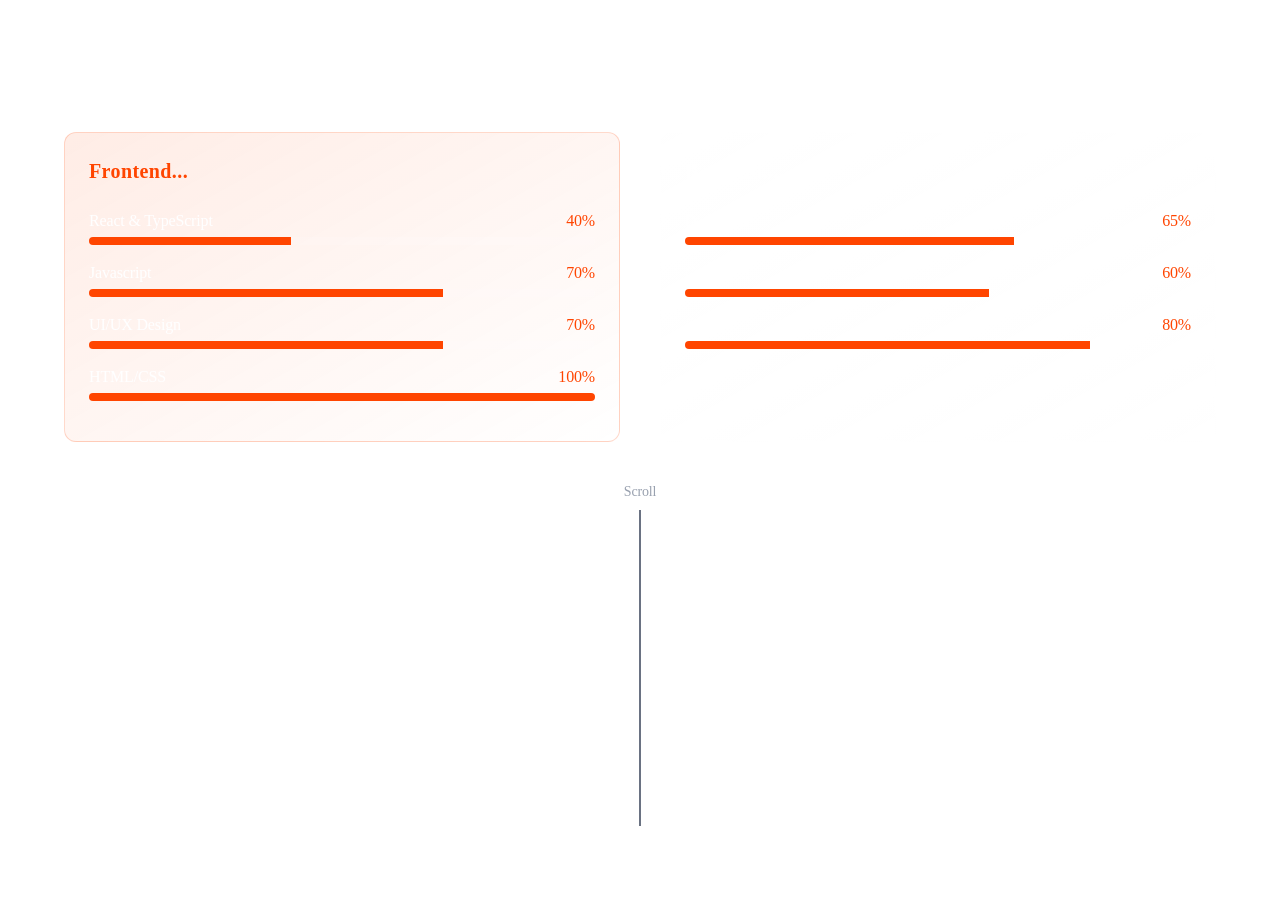
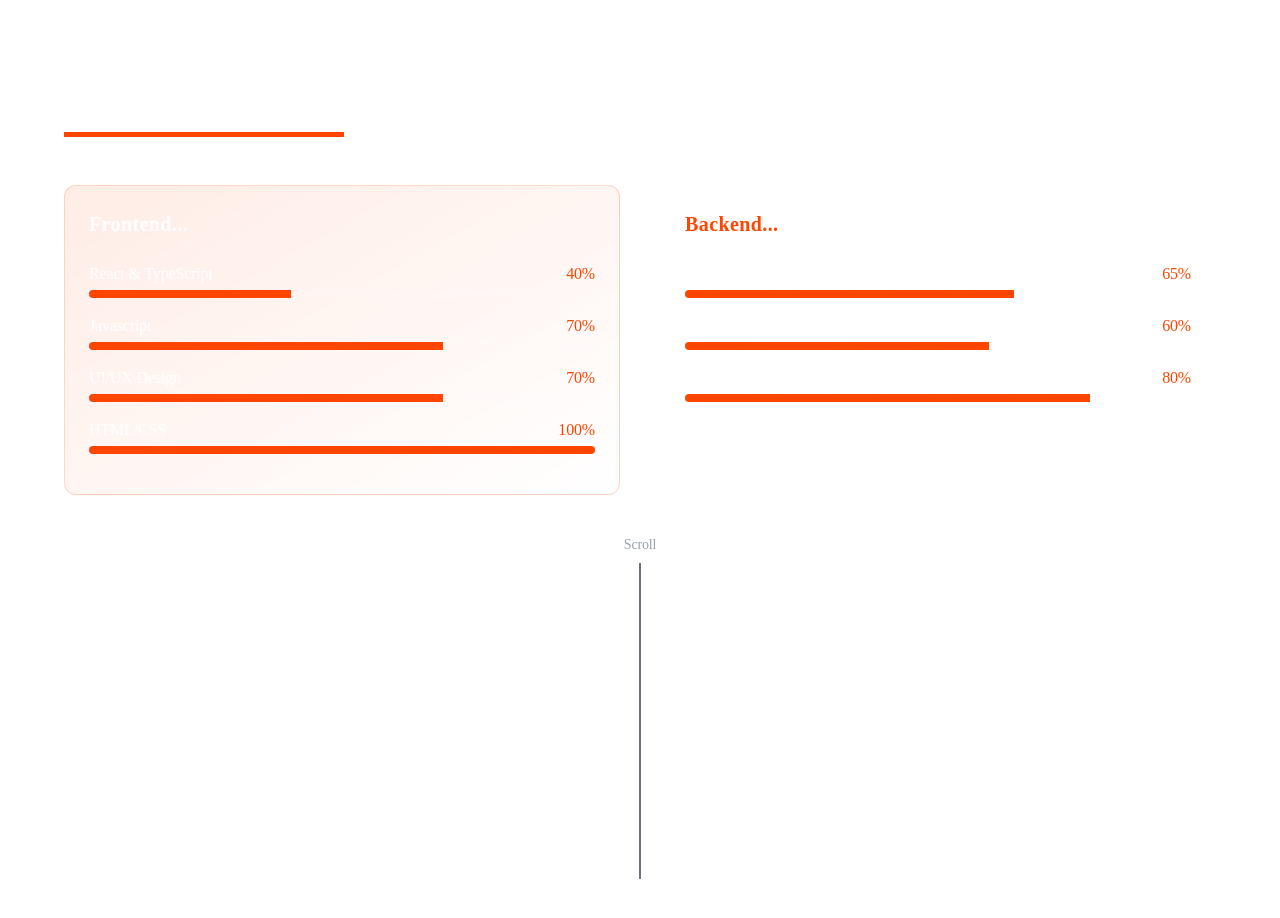
Before and after one commit to Jad-S/Portfolio, a React (Vite) app: page /about in a window 1280 px wide. Shown: the part 2860-3778 px from the top of the page. Built offline with nearby package versions, Linux system fonts and the light colour scheme.

Commit message:
laatste commit

```diff
--- a/src/app/components/About.tsx
+++ b/src/app/components/About.tsx
@@ -58,15 +58,19 @@ export function About() {
       Mijn naam is <span className="text-[#ff4500]">Jad</span>, ik ben 20 jaar oud en een{" "}
       <span className="text-[#ff4500]">Frontend</span> en{" "}
       <span className="text-[#ff4500]">Backend</span> developer uit Enschede, Nederland.
+      <br />
+      <div className="h-[5px] w-70 bg-[#ff4500] mt-5"></div>
       {/* <br /><br />
       Hieronder lees je meer over mijn <span className="text-[#ff4500]">achtergrond</span> en <span className="text-[#ff4500]">privéleven</span>...  */}
-      <br /><br />
+      <br />
       Ik ben geboren in <span className="text-[#ff4500]">Syrië</span>, maar door de burgeroorlog moest ik op mijn dertiende naar Nederland vluchten. De stap naar Nederland was  in het begin een moeilijke ervaring voor mij zoals verwacht. Alles was nieuw en ik moest opnieuw mijn weg vinden. Ook het leren van de taal was in het begin een uitdaging. Stap voor stap heb ik werd alles makkelijker vooral nadat ik het taal kon beter begrijpen en spreken, en dat heeft mij ook geholpen om richting te geven aan mijn toekomst. Mijn interesse in computers en het zelf bouwen van dingen is altijd gebleven, en dat is uiteindelijk ook de reden dat ik voor softwareontwikkeling heb gekozen.
       <br /><br />
       Ik kan goed overweg met <span className="text-[#ff4500]">HTML</span>,{" "}
       <span className="text-[#ff4500]">CSS</span>,{" "}
       <span className="text-[#ff4500]">Javascript</span> en{" "}
       <span className="text-[#ff4500]">C#</span>. Ook ben ik goed in opzetten van databases. Ik vind het leuk om aan frontend en backend te werken, maar mijn voorkeur gaat meestal naar backend, daarnaast vind ik het heel leuk om dingen te bouwen van A tot Z. Ik let daarbij niet alleen op dat iets werkt, maar ook op hoe het eruitziet.
+      <br /><br />
+      <div className="h-[5px] w-70 bg-[#ff4500] mt-5"></div>
       <br /><br />
       In mijn vrije tijd ben ik graag actief met <span className="text-[#ff4500]">sport</span> en <span className="text-[#ff4500]">gym</span>. Ik hou van <span className="text-[#ff4500]">zwemmen</span> en breng graag tijd door in de <span className="text-[#ff4500]">natuur</span>, vooral in de <span className="text-[#ff4500]">parken</span>.
       <br /><br />
@@ -239,7 +243,8 @@ export function About() {
   <h2 className="text-3xl font-bold text-white text-center mb-12">
     Technische Vaardigheden
   </h2>
-
+<div className="h-[5px] w-70 bg-[#ff4500] mt-5"></div>
+<br /><br />
   <div className="grid grid-cols-1 md:grid-cols-2 gap-10">
 
     {/* 🔥 FRONTEND */}
@@ -249,7 +254,7 @@ export function About() {
       viewport={{ once: true }}
       className="p-6 rounded-xl bg-gradient-to-br from-[#ff4500]/10 to-transparent border border-[#ff4500]/20"
     >
-      <h3 className="text-xl font-bold text-[#ff4500] mb-6">
+      <h3 className="text-xl font-bold text-white mb-6">
         Frontend...
       </h3>
 
@@ -284,7 +289,7 @@ export function About() {
       viewport={{ once: true }}
       className="p-6 rounded-xl bg-gradient-to-br from-white/5 to-transparent border border-white/10"
     >
-      <h3 className="text-xl font-bold text-white mb-6">
+      <h3 className="text-xl font-bold text-[#ff4500] mb-6">
         Backend...
       </h3>
 
```
